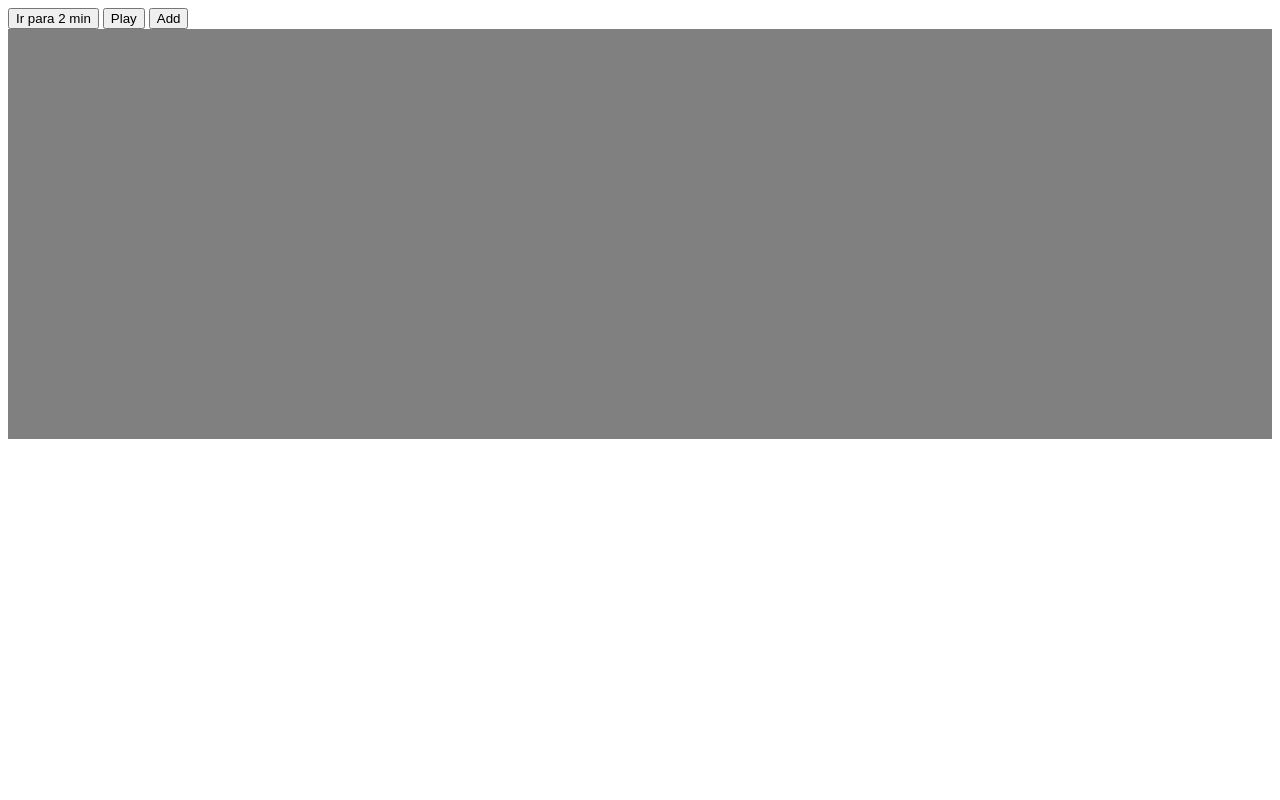
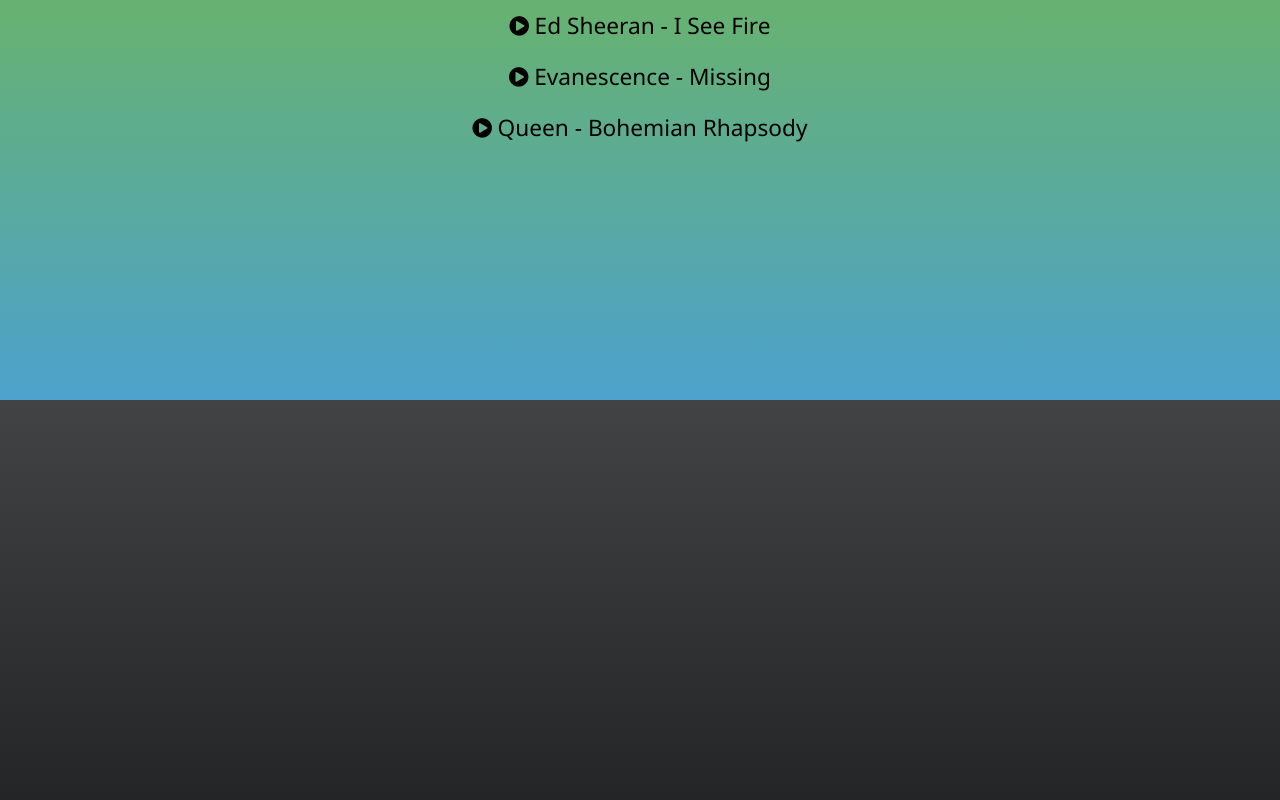
Before and after one commit to ailtonbsj/lyrics-player, a plain HTML site: page index.html in a window 1280 px wide. Drawn offline with Linux system fonts and the light colour scheme.

Commit message:
create struture of app

```diff
--- /dev/null
+++ b/data.json
@@ -0,0 +1,14 @@
+[
+    {
+        "id": "2fngvQS_PmQ",
+        "lyric" : "Ed Sheeran - I See Fire"
+    },
+    {
+        "id": "E_mU-Z-bKbw",
+        "lyric" : "Evanescence - Missing"
+    },
+    {
+        "id": "fJ9rUzIMcZQ",
+        "lyric" : "Queen - Bohemian Rhapsody"
+    }
+]
--- a/index.html
+++ b/index.html
@@ -1,14 +1,81 @@
 <!DOCTYPE html>
-<html>
+<html lang="en">
+
+<head>
+	<meta charset="UTF-8">
+	<meta name="viewport" content="width=device-width, initial-scale=1.0">
+	<meta http-equiv="X-UA-Compatible" content="ie=edge">
+	<title>Lyrics Player</title>
+	<style>
+		* {
+			margin: 0;
+			padding: 0;
+		}
+
+		html,
+		body {
+			height: 100%;
+		}
+
+		#list-music {
+			background: #67B26F;
+			/* fallback for old browsers */
+			background: -webkit-linear-gradient(to top, #4ca2cd, #67B26F);
+			/* Chrome 10-25, Safari 5.1-6 */
+			background: linear-gradient(to top, #4ca2cd, #67B26F);
+			/* W3C, IE 10+/ Edge, Firefox 16+, Chrome 26+, Opera 12+, Safari 7+ */
+			height: 50%;
+			overflow-y: scroll;
+		}
+
+		#lyric-music {
+			background: #232526;
+			/* fallback for old browsers */
+			background: -webkit-linear-gradient(to bottom, #414345, #232526);
+			/* Chrome 10-25, Safari 5.1-6 */
+			background: linear-gradient(to bottom, #414345, #232526);
+			/* W3C, IE 10+/ Edge, Firefox 16+, Chrome 26+, Opera 12+, Safari 7+ */
+			height: 50%;
+			font-family: 'Segoe UI', Tahoma, Geneva, Verdana, sans-serif;
+			font-size: 32pt;
+			text-align: center;
+			color: white;
+			overflow-y: scroll;
+		}
+
+		#display {
+			padding: 15px;
+		}
+
+		ul {
+			text-align: center;
+		}
+
+		li {
+			font-family: 'Segoe UI', Tahoma, Geneva, Verdana, sans-serif;
+			font-size: 17pt;
+			padding: 10px 0 10px 0;
+		}
+
+		li::before {
+			font-family: "FontAwesome";
+			content: "\f144  ";
+			cursor: pointer;
+		}
+	</style>
+	<link rel="stylesheet" href="https://cdnjs.cloudflare.com/ajax/libs/font-awesome/4.7.0/css/font-awesome.min.css">
+</head>
 
 <body>
-  <div id="player"></div>
-  <button id="jump">Ir para 2 min</button>
-  <button id="play">Play</button>
-  <button id="add">Add</button>
-  <div id="display" style="font-size: 38pt; height: 400px; background-color: gray; overflow-y: scroll; padding: 5px;">
-  </div>
-  <script src="index.js"></script>
+	<div id="player"></div>
+	<div id="list-music">
+		<ul id="list-lyrics">
+		</ul>
+	</div>
+	<div id="lyric-music">
+		<div id="display"></div>
+	</div>
+	<script src="youtubeapi.js"></script>
+	<script src="index.js"></script>
 </body>
-
 </html>
--- a/index.js
+++ b/index.js
@@ -1,35 +1,14 @@
-// Youtube IFrame API
-var tag = document.createElement('script');
-tag.src = "https://www.youtube.com/iframe_api";
-var firstScriptTag = document.getElementsByTagName('script')[0];
-firstScriptTag.parentNode.insertBefore(tag, firstScriptTag);
-
-var player;
-function onYouTubeIframeAPIReady() {
-    player = new YT.Player('player', {
-        height: '360', width: '640',
-        videoId: '',
-        events: {
-            'onReady': onPlayerReady,
-            'onStateChange': onPlayerStateChange
-        }
-    });
-}
-
-function onPlayerReady(event) {
-}
-
-function onPlayerStateChange(event) {
-}
-
 // Lyric Text
-var lyricByTime = [];
+var lyricByTime;
 var progress;
+var display;
+var lyricMusic;
 function getLyric(url, onReadyCallback) {
     var xhttp = new XMLHttpRequest();
     xhttp.onreadystatechange = function () {
         if (this.readyState == 4 && this.status == 200) {
             let lrc = this.responseText;
+            lyricByTime = [];
             lrc.split("\n").map(function (line) {
                 let div = line.lastIndexOf(']');
                 let command = line.substring(0, div + 1);
@@ -52,29 +31,29 @@ function getLyric(url, onReadyCallback) {
         }
     };
 
-    xhttp.open("GET", url, true);
+    xhttp.open("GET", `lyrics/${url}.lrc`, true);
     xhttp.send();
 }
 
 function playWithLyric() {
     player.playVideo();
-    play.innerText = "Pause";
+    //play.innerText = "Pause";
     progress = setInterval(progressVideo, 500);
 }
 
 function pauseWithLyric() {
     player.pauseVideo();
-    play.innerText = "Play";
+    //play.innerText = "Play";
     clearInterval(progress);
 }
 
 var lastLine = -1;
 function progressVideo() {
     lyricByTime.every(function (line, i) {
-        if (line.stamp > (player.getCurrentTime()+5)) {
+        if (line.stamp > (player.getCurrentTime())) {
             if (lastLine != i) {
                 display.innerHTML += "<br/>" + line.text;
-                display.scrollTo(0, display.scrollHeight);
+                lyricMusic.scrollTo(0, display.scrollHeight);
                 lastLine = i;
             }
             return false;
@@ -82,25 +61,35 @@ function progressVideo() {
     });
 }
 
-var display;
+function loadNewMusic(videoId, lyricName) {
+    pauseWithLyric();
+    display.innerHTML = "";
+    player.loadVideoById({ 'videoId': videoId });
+    pauseWithLyric();
+    getLyric(lyricName, function () {
+        playWithLyric();
+    });
+}
+
+function getListOfMusic() {
+    var xhttp = new XMLHttpRequest();
+    xhttp.onreadystatechange = function () {
+        if (this.readyState == 4 && this.status == 200) {
+            let data = JSON.parse(this.responseText);
+            let list = document.getElementById("list-lyrics");
+            data.map(function(item){
+                list.innerHTML += `<li onclick="loadNewMusic('${item.id}','${item.lyric}')">${item.lyric}</li>`;
+            });
+        }
+    };
+
+    xhttp.open("GET", "data.json", true);
+    xhttp.send();
+}
+
 window.onload = function () {
-    var play = document.getElementById("play");
-    var add = document.getElementById("add");
+    document.getElementById("player").style.display = "none";
     display = document.getElementById("display");
-    add.onclick = function () {
-        player.loadVideoById({ 'videoId': 'E_mU-Z-bKbw' });
-        pauseWithLyric();
-        getLyric("Evanescence Missing.lrc", function () {
-            playWithLyric();
-        });
-    }
-    play.onclick = function () {
-        if (play.innerText == "Play") {
-            playWithLyric();
-        }
-        else {
-            pauseWithLyric();
-        }
-    }
-    document.getElementById("player").style.display = "none";
+    lyricMusic = document.getElementById("lyric-music");
+    getListOfMusic();
 }
--- /dev/null
+++ b/youtubeapi.js
@@ -0,0 +1,23 @@
+// Youtube IFrame API
+var tag = document.createElement('script');
+tag.src = "https://www.youtube.com/iframe_api";
+var firstScriptTag = document.getElementsByTagName('script')[0];
+firstScriptTag.parentNode.insertBefore(tag, firstScriptTag);
+
+var player;
+function onYouTubeIframeAPIReady() {
+    player = new YT.Player('player', {
+        height: '360', width: '640',
+        videoId: '',
+        events: {
+            'onReady': onPlayerReady,
+            'onStateChange': onPlayerStateChange
+        }
+    });
+}
+
+function onPlayerReady(event) {
+}
+
+function onPlayerStateChange(event) {
+}
```
